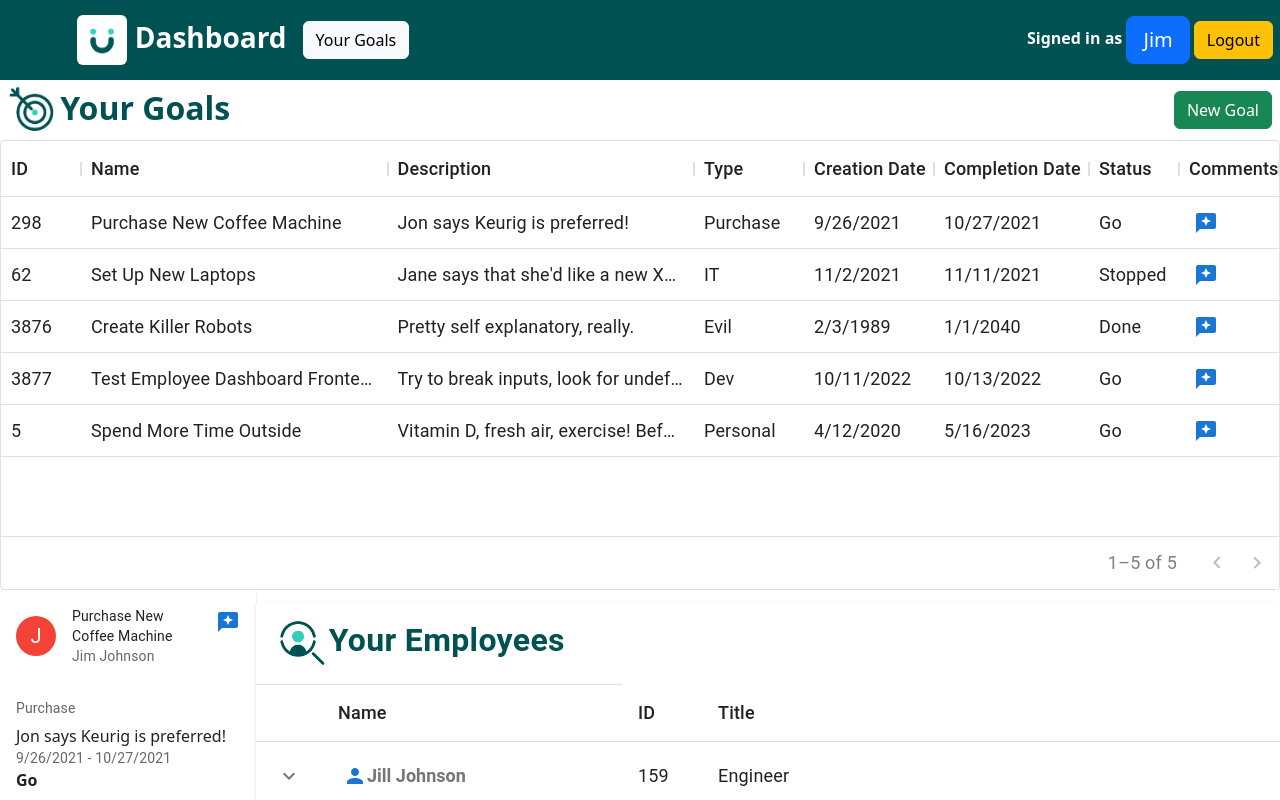
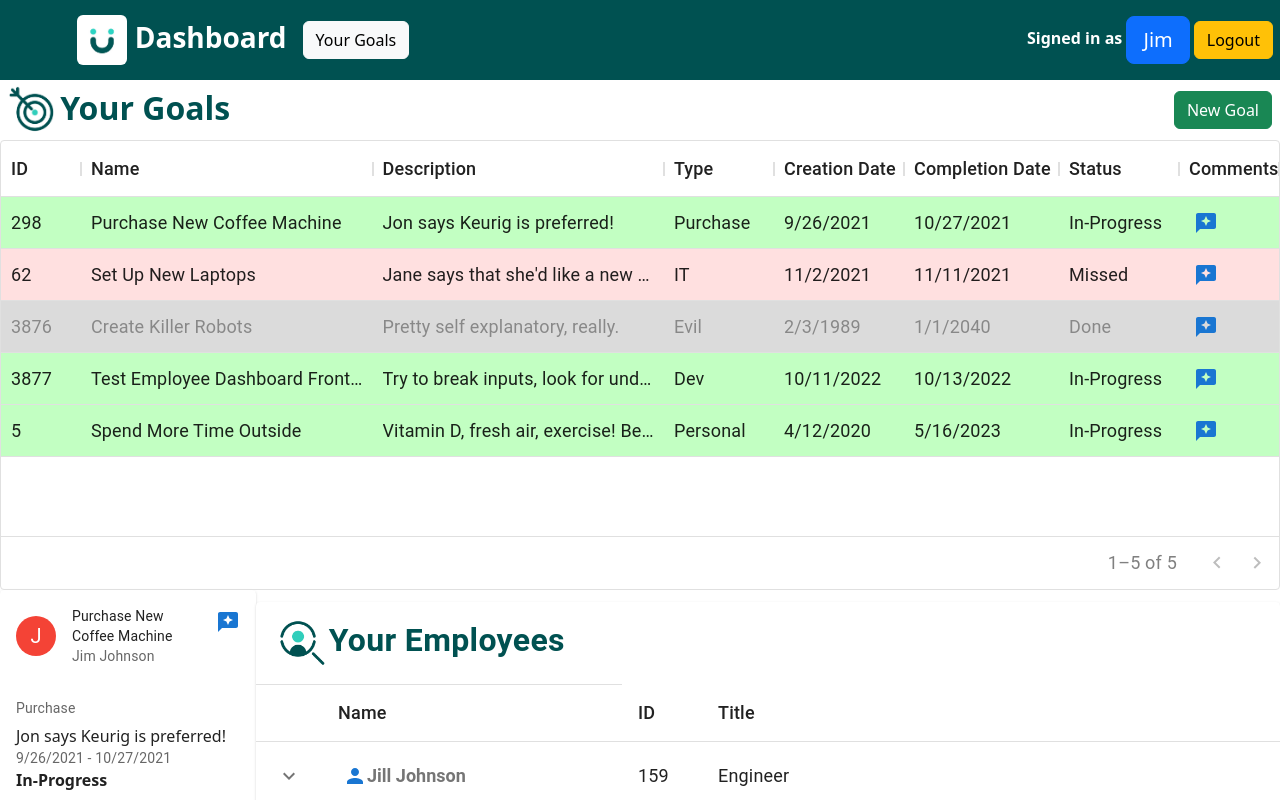
Before and after one commit to NicholasAnkiewicz/goalstool, a React (Create React App) app in the folder my-app/: page /dashboard in a window 1280 px wide. Shown: the top 800 px of the page. Built offline with nearby package versions, Linux system fonts and the light colour scheme.

Commit message:
Added colors to goal table

```diff
--- a/my-app/src/pages/Dashboard.js
+++ b/my-app/src/pages/Dashboard.js
@@ -12,6 +12,7 @@ import icon from './icon1.png';
 import GoalCard from './components/GoalCard'
 import ReviewsIcon from '@mui/icons-material/Reviews';
 import IconButton from '@mui/material/IconButton';
+import { darken, lighten } from '@mui/material/styles';
 
 
 const columns = [
@@ -61,10 +62,10 @@ const columns = [
 
   {
     field: 'status',
-    description: 'Complete/In Progress/Initialized/Abandoned',
+    description: 'Done/In-Progress/Missed',
     headerName: 'Status',
     type: 'enum',
-    width: '90',
+    width: '120',
   },
 
   {
@@ -103,7 +104,7 @@ const rows = [
     description: 'Jon says Keurig is preferred!',
     createdate: "9/26/2021", completedate: "10/27/2021",
     editableField: "this field can be editedd (try fixing the typo)",
-    type: "Purchase", status: "Go"
+    type: "Purchase", status: "In-Progress"
   },
 
   {
@@ -111,7 +112,7 @@ const rows = [
     description: 'Jane says that she\'d like a new XPS15, while Max is really itching for a Macbook. Can we get him an M2 chip for his development work?',
     createdate: "11/2/21", completedate: "11/11/21",
     editableField: "this one too!",
-    type: "IT", status: "Stopped"
+    type: "IT", status: "Missed"
   },
 
   { id: 3876, name: 'Create Killer Robots',
@@ -124,13 +125,13 @@ const rows = [
   { id: 3877, name: 'Test Employee Dashboard Frontend',
     description: 'Try to break inputs, look for undefined behavior.',
     createdate: "10/11/2022", completedate: "10/13/2022",
-    type: "Dev", status: "Go"
+    type: "Dev", status: "In-Progress"
   },
 
   { id: 5, name: 'Spend More Time Outside',
     description: 'Vitamin D, fresh air, exercise! Before it gets cold.',
     createdate: "4/12/2020", completedate: "5/16/2023",
-    type: "Personal", status: "Go"
+    type: "Personal", status: "In-Progress"
 
   },
 
@@ -144,6 +145,14 @@ let loggedInUser = {
 
 function EmployeeDashboard(selectedRow,changeSelectedRow,curEmployee,curRows) {
   const navigate = useNavigate();
+  const getHoverBackgroundColor = (color, mode) =>
+  mode === 'dark' ? darken(color, 0.5) : lighten(color, 0.3);
+  const dateComp = (str) => {
+    const today = new Date()
+    const [day, month, year] = str.split("/");
+    const date = new Date(+year, month - 1, +day);
+    return date.getTime() > today.getTime() ? true : false
+  }
 
   return (
     <div style={{ height: 450, width: '100%' }}>
@@ -168,6 +177,15 @@ function EmployeeDashboard(selectedRow,changeSelectedRow,curEmployee,curRows) {
       pageSize={10}
       rowsPerPageOptions={[6]}
       checkboxSelection={false}
+      sx={{
+        '& .super-app-theme--Done': {backgroundColor: 'rgba(0, 0, 0, 0.14)', color: 'text.disabled',
+          '&:hover': {bgcolor: getHoverBackgroundColor('rgba(0, 0, 0, 0.14)'),}},
+        '& .super-app-theme--In-Progress': {backgroundColor: 'rgba(0, 255, 0, 0.24)',
+          '&:hover': {bgcolor: getHoverBackgroundColor('rgba(0, 255, 0, 0.24)')}},
+        '& .super-app-theme--Missed': {backgroundColor: 'rgba(255, 0, 0, .12)',
+          '&:hover': {bgcolor: getHoverBackgroundColor('rgba(255, 0, 0, .12)')}},
+      }}
+      getRowClassName={(params) => `super-app-theme--${params.row.status}`}
     />
     {GoalCard(selectedRow,curEmployee)}
 
```
